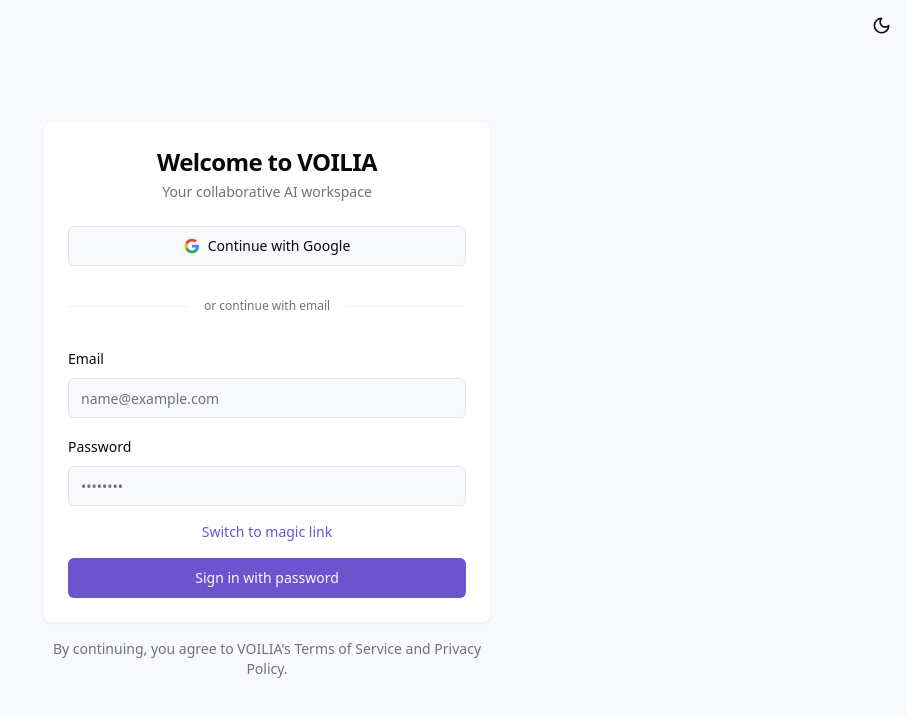
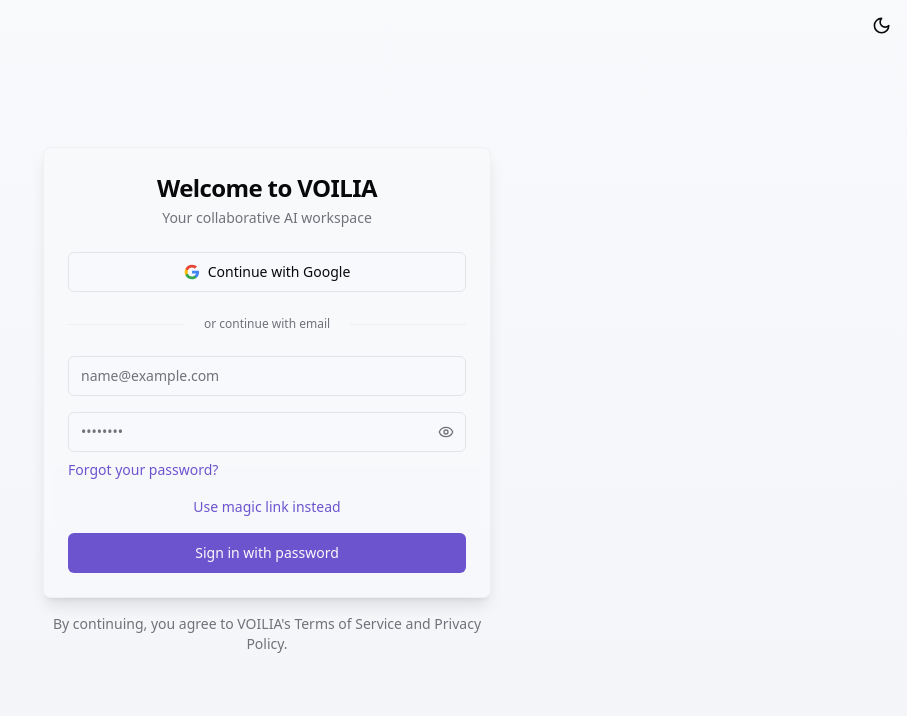
Before and after one commit to voilia/voilia2, a React (Vite) app: page /auth in a window 1280 px wide. Both pictures are taken after a click on the button "Prefer using a password?". Shown: the top 716 px of the page, without its empty margins (373-1280 px from the left). Built offline with nearby package versions, Linux system fonts and the light colour scheme.

Commit message:
feat: Enhance auth modal UI and UX
- Added password visibility toggle.
- Implemented "Forgot password?" link.
- Added subtle shadow/glass effect.
- Improved "OR" separator.
- Ensured smooth transitions and error handling.

```diff
--- a/src/components/auth/AuthForm.tsx
+++ b/src/components/auth/AuthForm.tsx
@@ -11,12 +11,12 @@ import {
   FormControl,
   FormField,
   FormItem,
-  FormLabel,
   FormMessage,
 } from "@/components/ui/form";
 import { toast } from "sonner";
-import { Loader2 } from "lucide-react";
+import { Loader2, Eye, EyeOff } from "lucide-react";
 import GoogleSignIn from "./GoogleSignIn";
+import { Separator } from "@/components/ui/separator";
 
 const authSchema = z.object({
   email: z.string().email("Please enter a valid email"),
@@ -28,6 +28,7 @@ type AuthFormValues = z.infer<typeof authSchema>;
 const AuthForm = () => {
   const [isPasswordMode, setIsPasswordMode] = useState(false);
   const [isSubmitting, setIsSubmitting] = useState(false);
+  const [showPassword, setShowPassword] = useState(false);
 
   const form = useForm<AuthFormValues>({
     resolver: zodResolver(authSchema),
@@ -60,6 +61,8 @@ const AuthForm = () => {
 
           if (signUpError) {
             toast.error(signUpError.message);
+          } else {
+            toast.success("Check your email to confirm your account");
           }
         } else if (signInError) {
           toast.error(signInError.message);
@@ -87,10 +90,31 @@ const AuthForm = () => {
     }
   }
 
+  const handleForgotPassword = async () => {
+    const email = form.getValues("email");
+    if (!email) {
+      toast.error("Please enter your email address");
+      return;
+    }
+
+    try {
+      const { error } = await supabase.auth.resetPasswordForEmail(email, {
+        redirectTo: `${window.location.origin}/home`,
+      });
+
+      if (error) {
+        toast.error(error.message);
+      } else {
+        toast.success("Check your email for password reset instructions");
+      }
+    } catch (error) {
+      toast.error("Failed to send password reset email");
+    }
+  };
+
   const togglePasswordMode = () => {
     setIsPasswordMode(!isPasswordMode);
     if (!isPasswordMode) {
-      // Add validation for password when switching to password mode
       form.register("password", { required: "Password is required" });
     }
   };
@@ -99,10 +123,10 @@ const AuthForm = () => {
     <div className="space-y-6 animate-fade-in">
       <GoogleSignIn />
 
-      <div className="relative flex items-center py-2">
-        <div className="flex-grow border-t border-border/40"></div>
-        <span className="flex-shrink mx-4 text-xs text-muted-foreground">or continue with email</span>
-        <div className="flex-grow border-t border-border/40"></div>
+      <div className="relative flex items-center gap-3">
+        <div className="flex-grow border-t border-border/40" />
+        <span className="flex-shrink-0 text-xs text-muted-foreground px-2">or continue with email</span>
+        <div className="flex-grow border-t border-border/40" />
       </div>
 
       <Form {...form}>
@@ -112,7 +136,6 @@ const AuthForm = () => {
             name="email"
             render={({ field }) => (
               <FormItem>
-                <FormLabel>Email</FormLabel>
                 <FormControl>
                   <Input
                     placeholder="name@example.com"
@@ -130,17 +153,36 @@ const AuthForm = () => {
               control={form.control}
               name="password"
               render={({ field }) => (
-                <FormItem className="animate-fade-in">
-                  <FormLabel>Password</FormLabel>
+                <FormItem className="animate-fade-in space-y-2">
+                  <div className="relative">
                     <FormControl>
                       <Input
-                      type="password"
+                        type={showPassword ? "text" : "password"}
                         placeholder="••••••••"
                         {...field}
-                      className="transition-all duration-200"
+                        className="pr-10 transition-all duration-200"
                       />
                     </FormControl>
+                    <button
+                      type="button"
+                      onClick={() => setShowPassword(!showPassword)}
+                      className="absolute right-3 top-1/2 -translate-y-1/2 text-muted-foreground hover:text-foreground transition-colors"
+                    >
+                      {showPassword ? (
+                        <EyeOff className="h-4 w-4" />
+                      ) : (
+                        <Eye className="h-4 w-4" />
+                      )}
+                    </button>
+                  </div>
                   <FormMessage className="animate-fade-in" />
+                  <button
+                    type="button"
+                    onClick={handleForgotPassword}
+                    className="text-sm text-primary hover:underline focus:outline-none"
+                  >
+                    Forgot your password?
+                  </button>
                 </FormItem>
               )}
             />
@@ -153,7 +195,7 @@ const AuthForm = () => {
                 onClick={togglePasswordMode}
                 className="text-primary hover:underline focus:outline-none"
               >
-                Switch to magic link
+                Use magic link instead
               </button>
             ) : (
               <button
--- a/src/pages/Auth.tsx
+++ b/src/pages/Auth.tsx
@@ -52,17 +52,17 @@ const Auth = () => {
   }
 
   return (
-    <div className="flex min-h-screen flex-col items-center justify-center p-4 md:p-8">
+    <div className="flex min-h-screen flex-col items-center justify-center p-4 md:p-8 bg-gradient-to-b from-background to-secondary/20">
       <div className="absolute top-4 right-4">
         <ThemeToggle />
       </div>
 
       <div className="w-full max-w-md animate-fade-in">
-        <Card className="border-border/40">
+        <Card className="border-border/40 shadow-lg backdrop-blur-sm bg-background/80">
           <CardContent className="pt-6">
-            <div className="mb-6 text-center">
+            <div className="mb-6 text-center space-y-1">
               <h1 className="text-2xl font-semibold tracking-tight">Welcome to VOILIA</h1>
-              <p className="text-sm text-muted-foreground mt-1">
+              <p className="text-sm text-muted-foreground">
                 Your collaborative AI workspace
               </p>
             </div>
```
Lines whose indentation alone changed are shown as unchanged.
